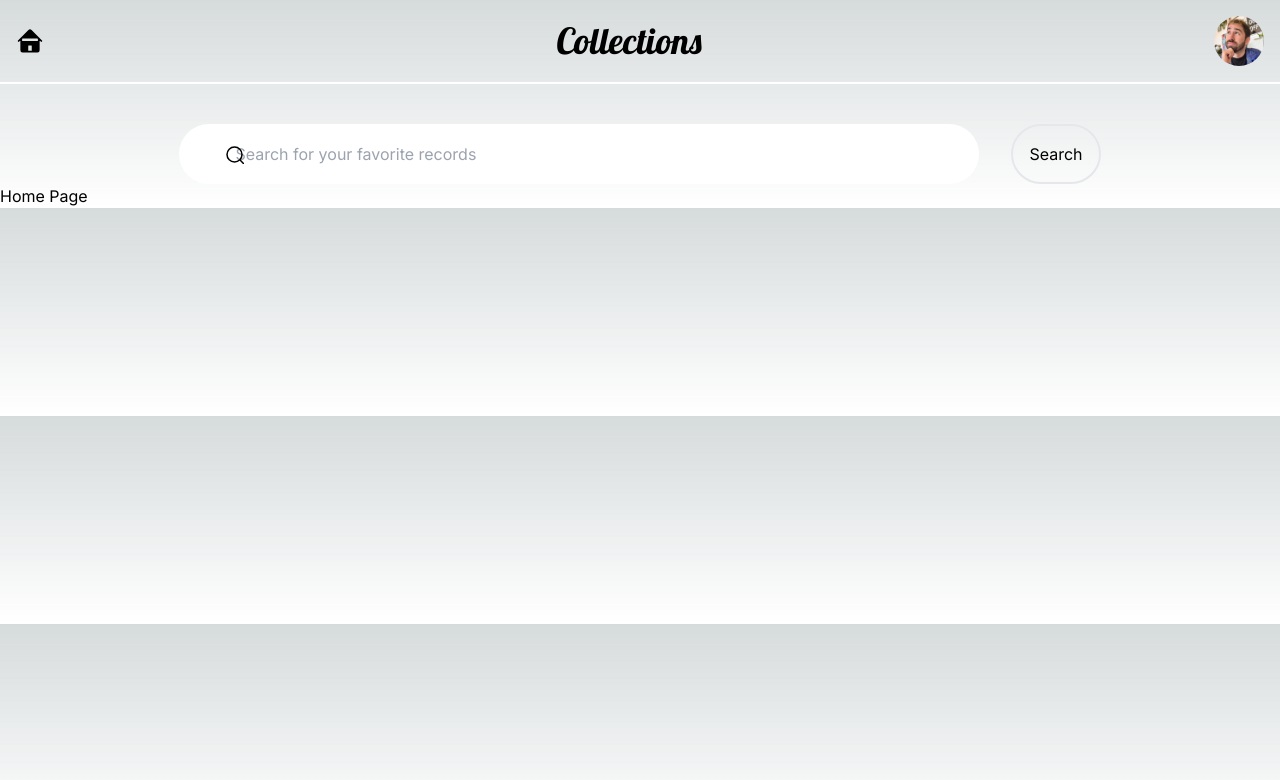
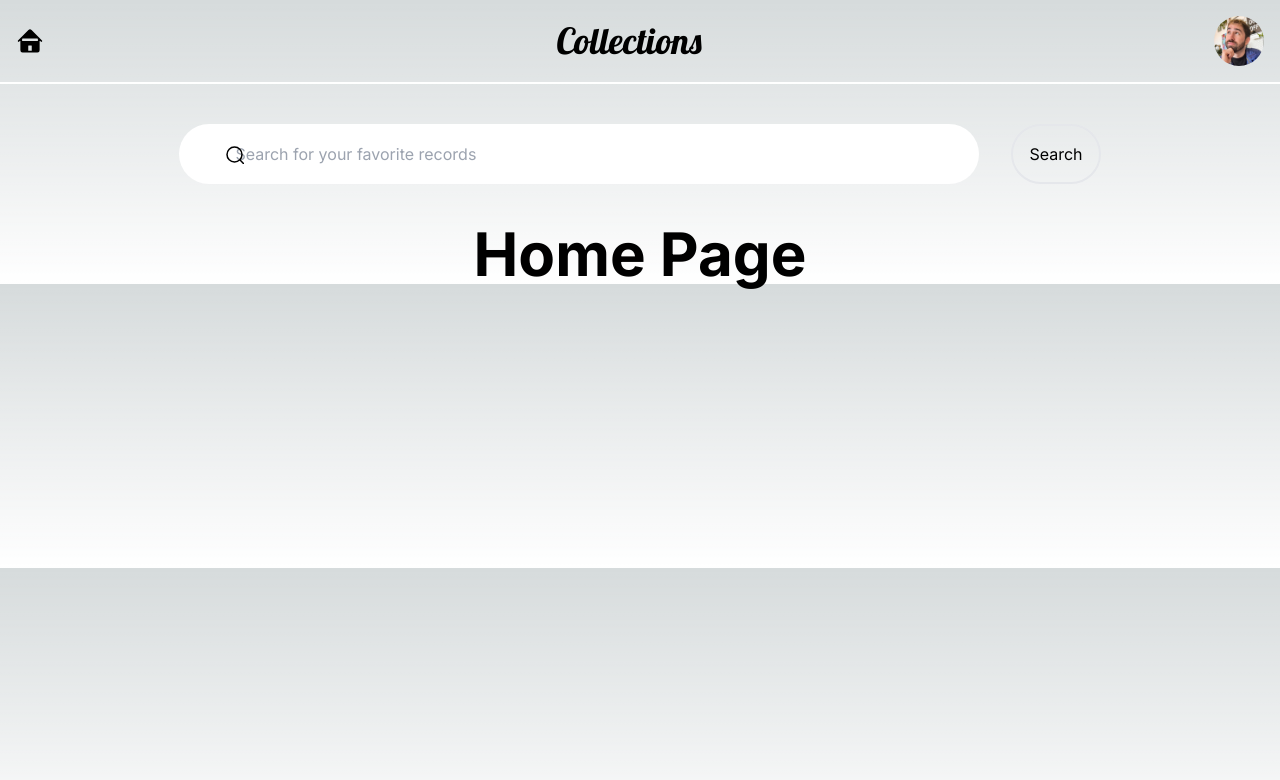
Before and after one commit to mDevCodes/collections, a Next.js app: page / in a window 1280 px wide. Shown: the top 780 px of the page. Built offline with nearby package versions, Linux system fonts and the light colour scheme.

Commit message:
add search bar (#2)

```diff
--- a/app/layout.tsx
+++ b/app/layout.tsx
@@ -20,7 +20,6 @@ export default function RootLayout({
     <html lang="en">
       <body className={inter.className}>
         <NavBar />
-        <SearchBar />
         {children}
       </body>
     </html>
--- a/app/page.tsx
+++ b/app/page.tsx
@@ -1,7 +1,15 @@
+"use client";
+
+import SearchBar from "@/components/SearchBar";
+import React from "react";
+
 export default function Home() {
+  const [searchValue, setSearchValue] = React.useState<string>("");
+
   return (
-    <main>
-      <h1>Home Page</h1>
+    <main className="flex flex-col items-center justify-center ">
+      <SearchBar onChange={(value) => setSearchValue(value)} />
+      <h1 className="font-bold text-6xl mt-10">Home Page</h1>
     </main>
   );
 }
--- /dev/null
+++ b/app/utils/discogs.schemas.ts
@@ -0,0 +1,11 @@
+import z from "zod";
+
+const SearchResponseSchema = z.object({
+  results: z.array(
+    z.object({
+      year: z.string().optional(),
+    })
+  ),
+});
+
+export {SearchResponseSchema};
--- /dev/null
+++ b/app/utils/discogs.ts
@@ -0,0 +1,25 @@
+import { SearchResponseSchema } from "./discogs.schemas";
+
+const discogs = {
+  search: async () => {
+
+    // define url for GET API call
+    const searchParams = new URLSearchParams({
+      q: "Nirvana",
+      type: "release",
+      token: process.env.DISCOGS_API_KEY!,
+    });
+    const url = "https://api.discogs.com/database/search?" + searchParams;
+
+    // GET call to Discogs API
+    const result = await fetch(url);
+    const data = await result.json();
+
+    // schema check using Zod
+    SearchResponseSchema.parse(data);
+
+    return data;
+  },
+};
+
+export default discogs;
--- a/components/SearchBar.tsx
+++ b/components/SearchBar.tsx
@@ -1,6 +1,12 @@
+"use client";
+
 import Icon from "./Icon";
 
-export default function SearchBar() {
+type Props = {
+  onChange: (value: string) => void;
+};
+
+export default function SearchBar({ onChange }: Props) {
   return (
     <div className="m-auto w-3/4 flex justify-center mt-10 relative">
       <Icon
@@ -12,6 +18,7 @@ export default function SearchBar() {
         type="text"
         placeholder="Search for your favorite records"
         className="w-5/6 p-3 pl-14 rounded-full text-black"
+        onChange={(e) => onChange(e.target.value)}
       />
       <button className="ml-8 p-4 border-2 rounded-full">Search</button>
     </div>
--- a/package.json
+++ b/package.json
@@ -20,7 +20,8 @@
     "postcss": "8.4.27",
     "react": "18.2.0",
     "react-dom": "18.2.0",
-    "typescript": "5.1.6"
+    "typescript": "5.1.6",
+    "zod": "^3.21.4"
   },
   "devDependencies": {
     "tailwindcss": "^3.3.3"
```
Also changed, not shown: 1 other file (tests, documents, lock files or other folders).
